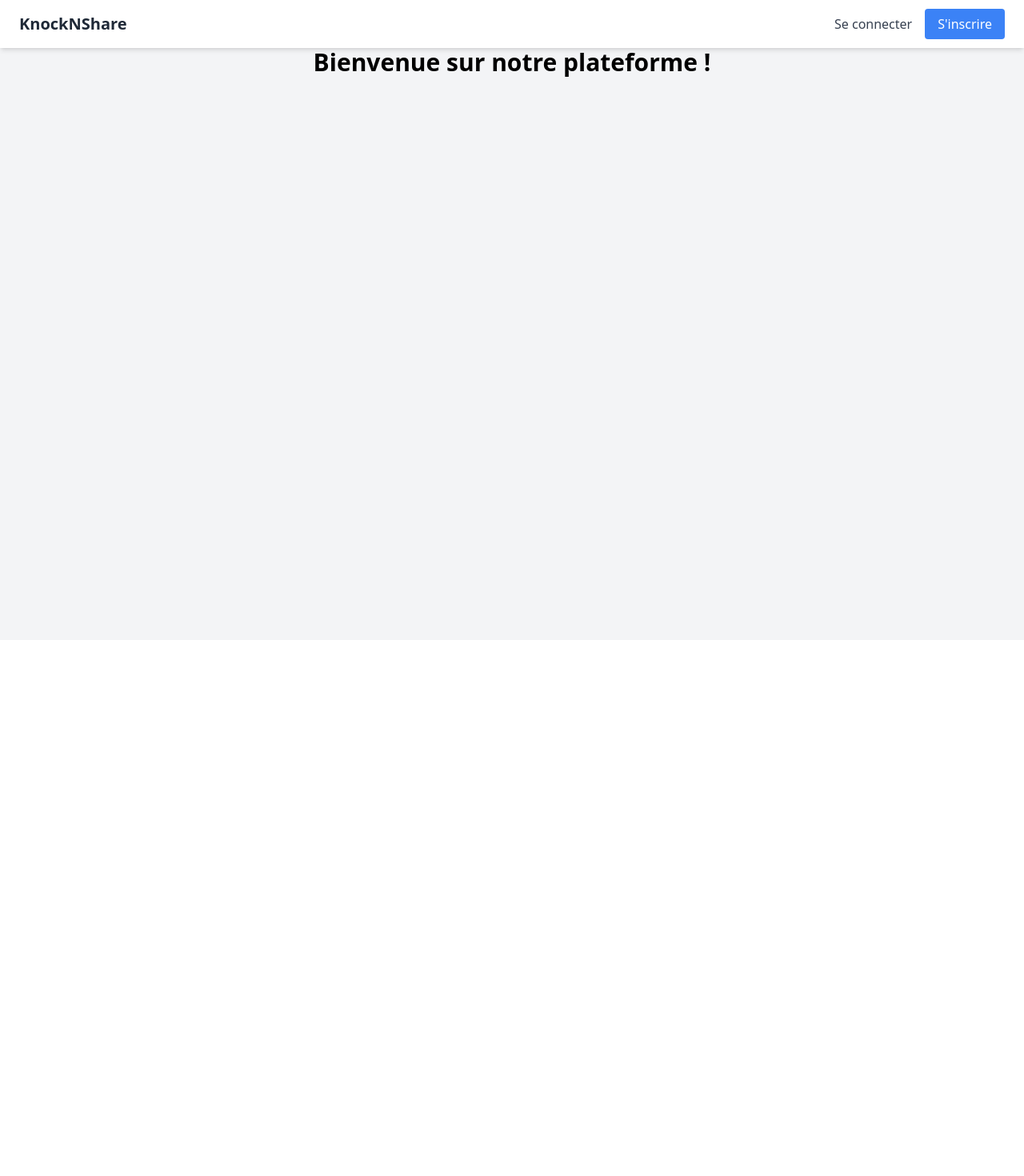
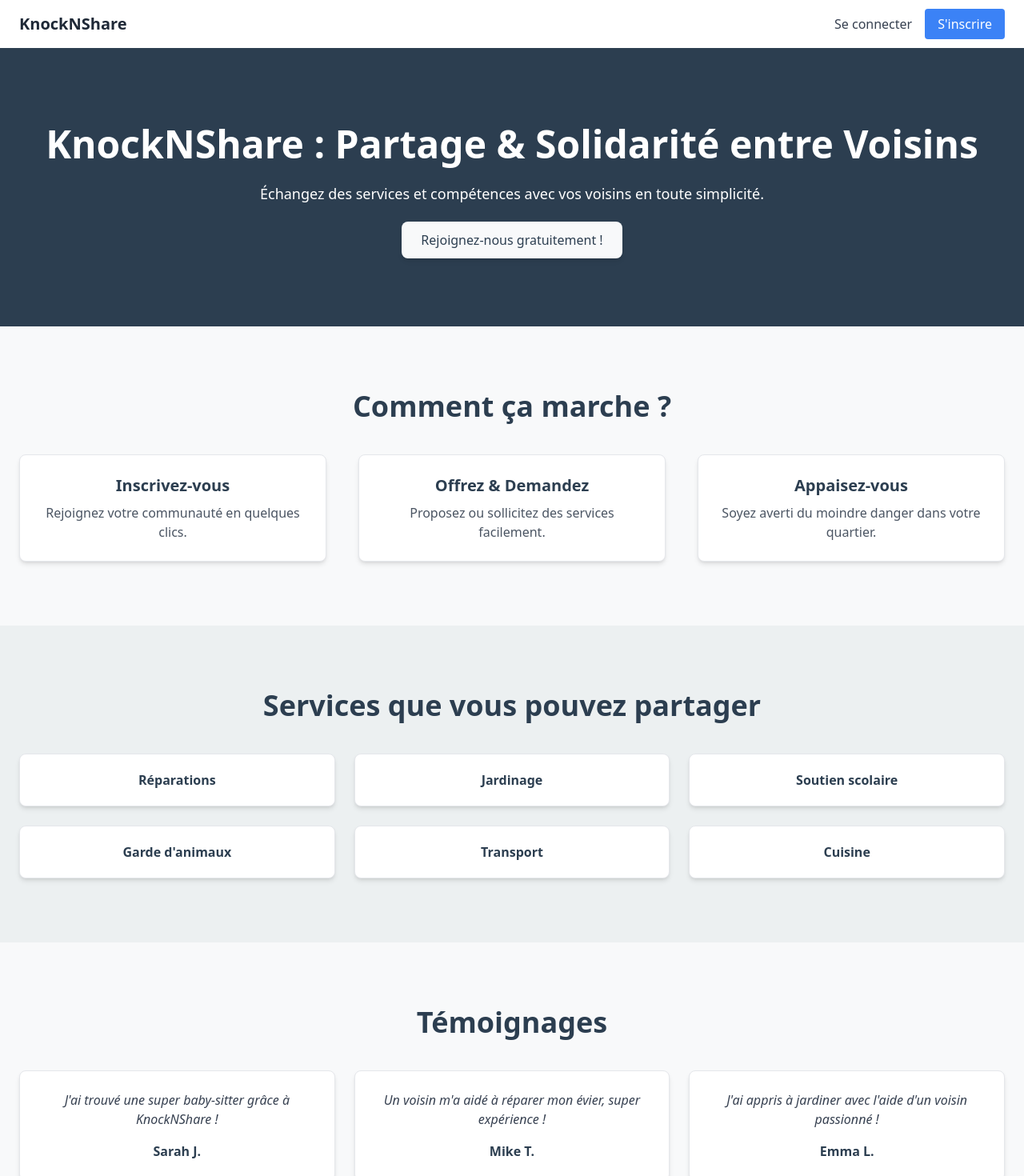
Before and after one commit to knockNshare/Frontend, a React (Create React App) app in the folder frontend/: page / in a window 1280 px wide. Shown: the top 1470 px of the page at 80% size. Before the commit the page ends 800 px from the top, so only its background shows below. Built offline with nearby package versions, Linux system fonts and the light colour scheme; no server answers.

Commit message:
HomePage.jsx improved + projects votes fixed + Projects cards style improved

```diff
--- a/frontend/package.json
+++ b/frontend/package.json
@@ -7,6 +7,7 @@
     "@testing-library/react": "^13.4.0",
     "@testing-library/user-event": "^13.5.0",
     "axios": "^1.7.9",
+    "framer-motion": "^12.4.7",
     "react": "^18.3.1",
     "react-dom": "^18.3.1",
     "react-router-dom": "^7.0.2",
--- a/frontend/src/App.js
+++ b/frontend/src/App.js
@@ -53,7 +53,7 @@ const App = () => {
             <Route path="/" element={<HomePage />} />
             <Route path="/login" element={<LoginPage />} />
             <Route path="/signup" element={<SignupPage />} />
-            <Route path="*" element={<Navigate to="/login" replace />} />
+            <Route path="*" element={<Navigate to="/" replace />} />
           </>
         ) : (
           <>
--- a/frontend/src/components/ProjectCard.jsx
+++ b/frontend/src/components/ProjectCard.jsx
@@ -1,50 +1,92 @@
 import React, { useState } from "react";
 import axios from "axios";
 import "../styles/ProjectCard.css";
-import { useAuth } from '../context/AuthContext';
 
-const ProjectCard = ({ project }) => {
-  const [expanded, setExpanded] = useState(false);
-  const [upVotes, setUpVotes] = useState(project.up_votes || 0);
-  const [downVotes, setDownVotes] = useState(project.down_votes || 0);
+const ProjectCard = ({ project, userId }) => {
+  const [upVotes, setUpVotes] = useState(project.up_votes);
+  const [downVotes, setDownVotes] = useState(project.down_votes);
+  const [userHasVoted, setUserHasVoted] = useState(null);
 
-  const { userId } = useAuth();
+  const handleVote = async (voteType) => {
+    if (userHasVoted === voteType) return;
 
-  const handleVote = (voteType) => {
-    axios.post(`http://localhost:3000/api/projects/${project.id}/vote`, { user_id: userId, vote: voteType })
-      .then(response => {
+    // Vérifier que userId est valide
+    const validUserId = Number(userId);
+    if (!validUserId) {
+      console.error("❌ Erreur: userId invalide :", userId);
+      return;
+    }
+
+    // Vérifier que voteType est correct
+    if (!["up", "down"].includes(voteType)) {
+      console.error("❌ Erreur: Type de vote invalide :", voteType);
+      return;
+    }
+
+    try {
+      const response = await axios.post(
+        `http://localhost:3000/api/projects/${project.id}/vote`,
+        { user_id: validUserId, vote: voteType },
+        { headers: { "Content-Type": "application/json" } } // ✅ Ajout des headers
+      );
+
+      if (response.status === 201 || response.status === 200) {
+        setUserHasVoted(voteType);
         if (voteType === "up") {
-          setUpVotes(upVotes + 1);
+          setUpVotes((prev) => prev + 1);
+          if (userHasVoted === "down") setDownVotes((prev) => prev - 1);
         } else {
-          setDownVotes(downVotes + 1);
+          setDownVotes((prev) => prev + 1);
+          if (userHasVoted === "up") setUpVotes((prev) => prev - 1);
         }
-      })
-      .catch(error => {
-        console.error("Erreur lors du vote :", error.response.data);
-      });
+      }
+    } catch (error) {
+      console.error("❌ Erreur lors du vote :", error.response?.data || error);
+    }
   };
 
   return (
     <div className="project-card">
-      <div className="header">
+      <div className="project-header">
         <span className="category">{project.category}</span>
         <span className="date">{new Date(project.created_at).toLocaleDateString()}</span>
       </div>
-      <h3 className="title" onClick={() => setExpanded(!expanded)}>
-        {project.title}
-      </h3>
-      <p className="description">
-        {expanded ? project.description : project.description.substring(0, 100) + "..."}
+
+      <h3 className="project-title">{project.title}</h3>
+      <p className="project-description">
+        {project.description.length > 80
+          ? project.description.substring(0, 80) + "..."
+          : project.description}
       </p>
-      <div className="footer">
-        <span className="author">Par {project.author_name}</span>
-        {project.author_id !== userId && (
-          <div className="vote-buttons">
-            <button onClick={() => handleVote("up")} className="upvote">👍 {upVotes}</button>
-            <button onClick={() => handleVote("down")} className="downvote">👎 {downVotes}</button>
+
+      <p className="project-author">
+        <strong>Par {project.author_name}</strong>
+      </p>
+
+      <div className="vote-section">
+        {Number(userId) !== Number(project.author_id) ? (
+          <>
+            <button
+              className={`vote-button ${userHasVoted === "up" ? "active" : ""}`}
+              onClick={() => handleVote("up")}
+            >
+              👍 {upVotes}
+            </button>
+            <button
+              className={`vote-button ${userHasVoted === "down" ? "active" : ""}`}
+              onClick={() => handleVote("down")}
+            >
+              👎 {downVotes}
+            </button>
+          </>
+        ) : (
+          <div className="vote-count">
+            👍 {upVotes} | 👎 {downVotes}
           </div>
         )}
       </div>
+
+
     </div>
   );
 };
--- a/frontend/src/components/ProjectList.jsx
+++ b/frontend/src/components/ProjectList.jsx
@@ -22,7 +22,8 @@ const ProjectList = () => {
         <p>Aucun projet disponible.</p>
       ) : (
         projects.map((project) => (
-          <ProjectCard key={project.id} project={project} />
+          <ProjectCard key={project.id} project={project} userId={localStorage.getItem("userId")} />
+
         ))
       )}
     </div>
--- a/frontend/src/pages/HomePage.jsx
+++ b/frontend/src/pages/HomePage.jsx
@@ -1,13 +1,121 @@
-import React from 'react';
-import Header from '../components/Header';
+import React from "react";
+import Header from "../components/Header";
+import { motion } from "framer-motion";
 
 const HomePage = () => {
   return (
-    <div className="min-h-screen bg-gray-100">
+    <div className="min-h-screen bg-gray-50">
       <Header />
-      <div className="flex flex-col items-center justify-center h-full">
-        <h1 className="text-3xl font-bold mb-6">Bienvenue sur notre plateforme !</h1>
-      </div>
+
+      {/* Hero Section */}
+      <section className="relative bg-[#2C3E50] text-white text-center py-24">
+        <div className="container mx-auto px-6">
+          <motion.h1
+            className="text-5xl font-bold mb-6"
+            initial={{ opacity: 0, y: -20 }}
+            animate={{ opacity: 1, y: 0 }}
+            transition={{ duration: 0.6 }}
+          >
+            KnockNShare : Partage & Solidarité entre Voisins
+          </motion.h1>
+          <p className="text-lg mb-8">
+            Échangez des services et compétences avec vos voisins en toute simplicité.
+          </p>
+          <a
+            href="/signup"
+            className="bg-[#F8F9FA] text-[#2C3E50] px-6 py-3 rounded-lg shadow-md hover:bg-gray-300 transition"
+          >
+            Rejoignez-nous gratuitement !
+          </a>
+        </div>
+      </section>
+
+      {/* Section Comment ça marche */}
+      <section id="how-it-works" className="py-20 bg-[#F8F9FA]">
+        <div className="container mx-auto text-center px-6">
+          <h2 className="text-4xl font-bold text-[#2C3E50] mb-10">Comment ça marche ?</h2>
+          <div className="grid grid-cols-1 md:grid-cols-3 gap-10">
+            {[
+              { title: "Inscrivez-vous", desc: "Rejoignez votre communauté en quelques clics." },
+              { title: "Offrez & Demandez", desc: "Proposez ou sollicitez des services facilement." },
+              { title: "Appaisez-vous", desc: "Soyez averti du moindre danger dans votre quartier." },
+            ].map((item, index) => (
+              <motion.div
+                key={index}
+                className="bg-white p-6 rounded-lg shadow-md border border-gray-200"
+                initial={{ opacity: 0, y: 20 }}
+                whileInView={{ opacity: 1, y: 0 }}
+                transition={{ duration: 0.5, delay: index * 0.2 }}
+              >
+                <h3 className="text-xl font-semibold text-[#2C3E50] mb-2">{item.title}</h3>
+                <p className="text-gray-600">{item.desc}</p>
+              </motion.div>
+            ))}
+          </div>
+        </div>
+      </section>
+
+      {/* Section Services */}
+      <section id="services" className="py-20 bg-[#ECF0F1]">
+        <div className="container mx-auto text-center px-6">
+          <h2 className="text-4xl font-bold text-[#2C3E50] mb-10">Services que vous pouvez partager</h2>
+          <div className="grid grid-cols-2 md:grid-cols-3 gap-6">
+            {["Réparations", "Jardinage", "Soutien scolaire", "Garde d'animaux", "Transport", "Cuisine"].map(
+              (service, index) => (
+                <motion.div
+                  key={index}
+                  className="bg-white p-5 rounded-lg shadow-md border border-gray-200"
+                  whileHover={{ scale: 1.05 }}
+                >
+                  <h3 className="font-semibold text-[#2C3E50]">{service}</h3>
+                </motion.div>
+              )
+            )}
+          </div>
+        </div>
+      </section>
+
+      {/* Section Témoignages */}
+      <section id="testimonials" className="py-20 bg-[#F8F9FA]">
+        <div className="container mx-auto text-center px-6">
+          <h2 className="text-4xl font-bold text-[#2C3E50] mb-10">Témoignages</h2>
+          <div className="grid grid-cols-1 md:grid-cols-3 gap-6">
+            {[
+              { text: "J'ai trouvé une super baby-sitter grâce à KnockNShare!", name: "Sarah J." },
+              { text: "Un voisin m'a aidé à réparer mon évier, super expérience!", name: "Mike T." },
+              { text: "J'ai appris à jardiner avec l'aide d'un voisin passionné!", name: "Emma L." },
+            ].map((testi, index) => (
+              <motion.div
+                key={index}
+                className="bg-white p-6 rounded-lg shadow-md border border-gray-200"
+                initial={{ opacity: 0, scale: 0.9 }}
+                whileInView={{ opacity: 1, scale: 1 }}
+                transition={{ duration: 0.5, delay: index * 0.2 }}
+              >
+                <p
+                  className="italic text-gray-700"
+                  dangerouslySetInnerHTML={{
+                    __html: testi.text.replace(/(!)/g, "&nbsp;$1"),
+                  }}
+                />
+                <p className="font-bold text-[#2C3E50] mt-4">{testi.name}</p>
+              </motion.div>
+            ))}
+          </div>
+        </div>
+      </section>
+
+
+      {/* CTA Final */}
+      <section className="text-center py-16 bg-[#2C3E50] text-white">
+        <h2 className="text-3xl font-bold mb-4">Rejoignez KnockNShare dès aujourd'hui !</h2>
+        <a
+          href="/signup"
+          className="bg-[#F8F9FA] text-[#2C3E50] px-6 py-3 rounded-lg shadow-md hover:bg-gray-300 transition"
+        >
+          S'inscrire gratuitement
+        </a>
+      </section>
     </div>
   );
 };
```
Also changed, not shown: frontend/src/styles/ProjectCard.css (+59 -24 lines), 1 other file (tests, documents, lock files or other folders).
